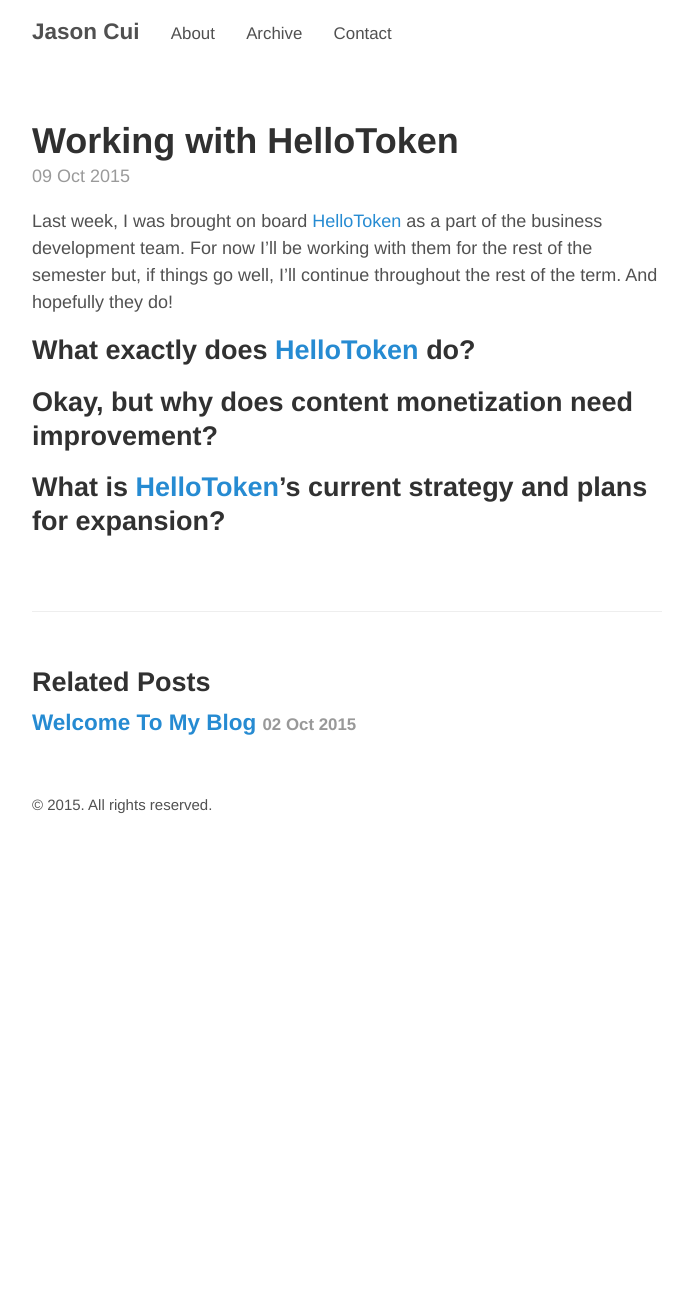
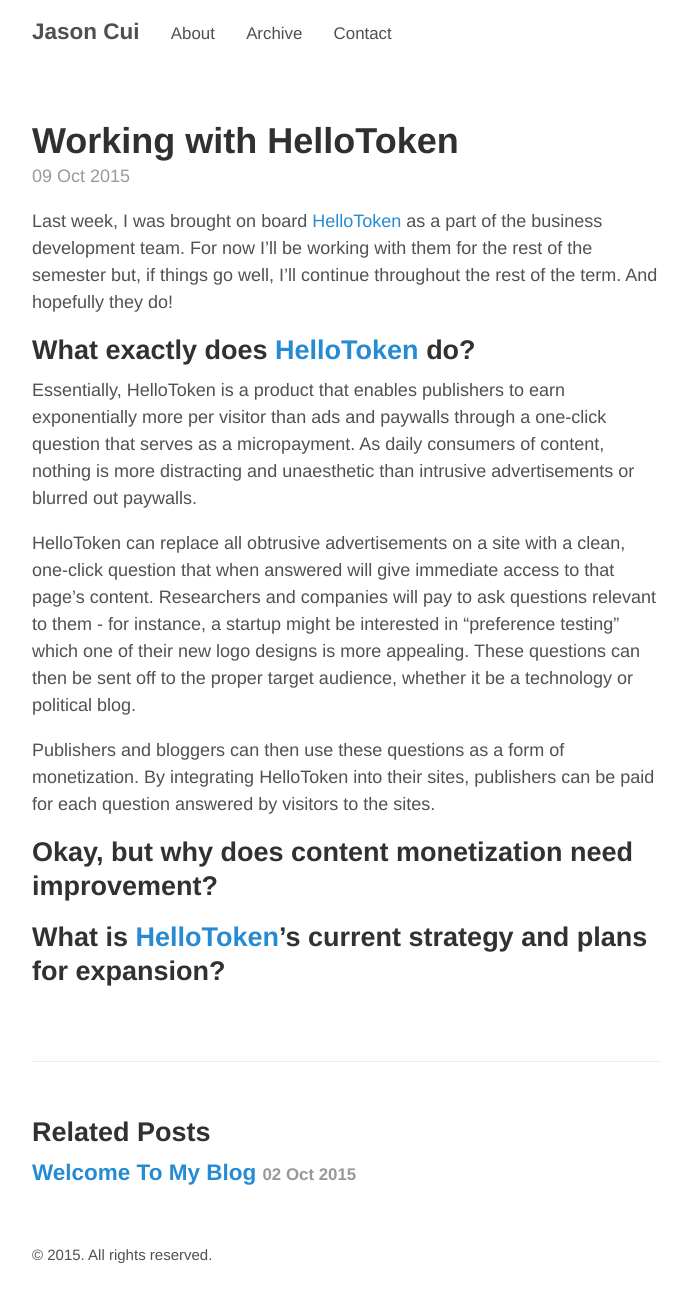
Before and after one commit to jasoncui/jasoncui.github.io, a Jekyll site: the page built from _posts/2015-10-09-working-with-hellotoken.md, in a window 1280 px wide. Shown: the whole page, without its empty margins (293-980 px from the left). Built offline with Jekyll 4.4.1, drawn with Linux system fonts in a browser that asks for light colours; before the commit the page ends 900 px from its top, so only the background shows below that.

Commit message:
more writing

```diff
--- a/_posts/2015-10-09-working-with-hellotoken.md
+++ b/_posts/2015-10-09-working-with-hellotoken.md
@@ -7,6 +7,12 @@
 
 ## What exactly does [HelloToken](http://www.hellotoken.com) do?
 
+Essentially, HelloToken is a product that enables publishers to earn exponentially more per visitor than ads and paywalls through a one-click question that serves as a micropayment. As daily consumers of content, nothing is more distracting and unaesthetic than intrusive advertisements or blurred out paywalls.
+
+HelloToken can replace all obtrusive advertisements on a site with a clean, one-click question that when answered will give immediate access to that page's content. Researchers and companies will pay to ask questions relevant to them - for instance, a startup might be interested in "preference testing" which one of their new logo designs is more appealing. These questions can then be sent off to the proper target audience, whether it be a technology or political blog.
+
+Publishers and bloggers can then use these questions as a form of monetization. By integrating HelloToken into their sites, publishers can be paid for each question answered by visitors to the sites.
+
 ## Okay, but why does content monetization need improvement?
 
 ## What is [HelloToken](http://www.hellotoken.com)'s current strategy and plans for expansion?
```
